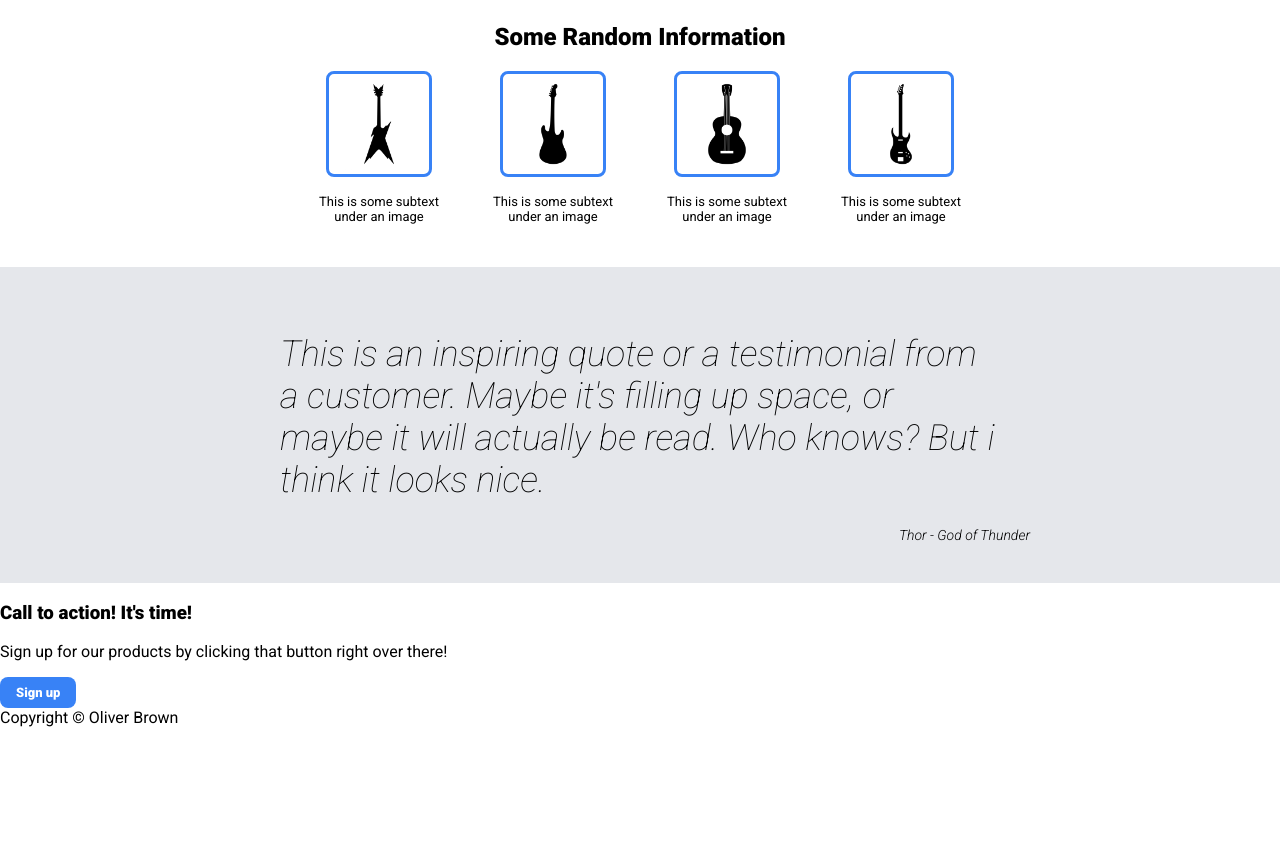
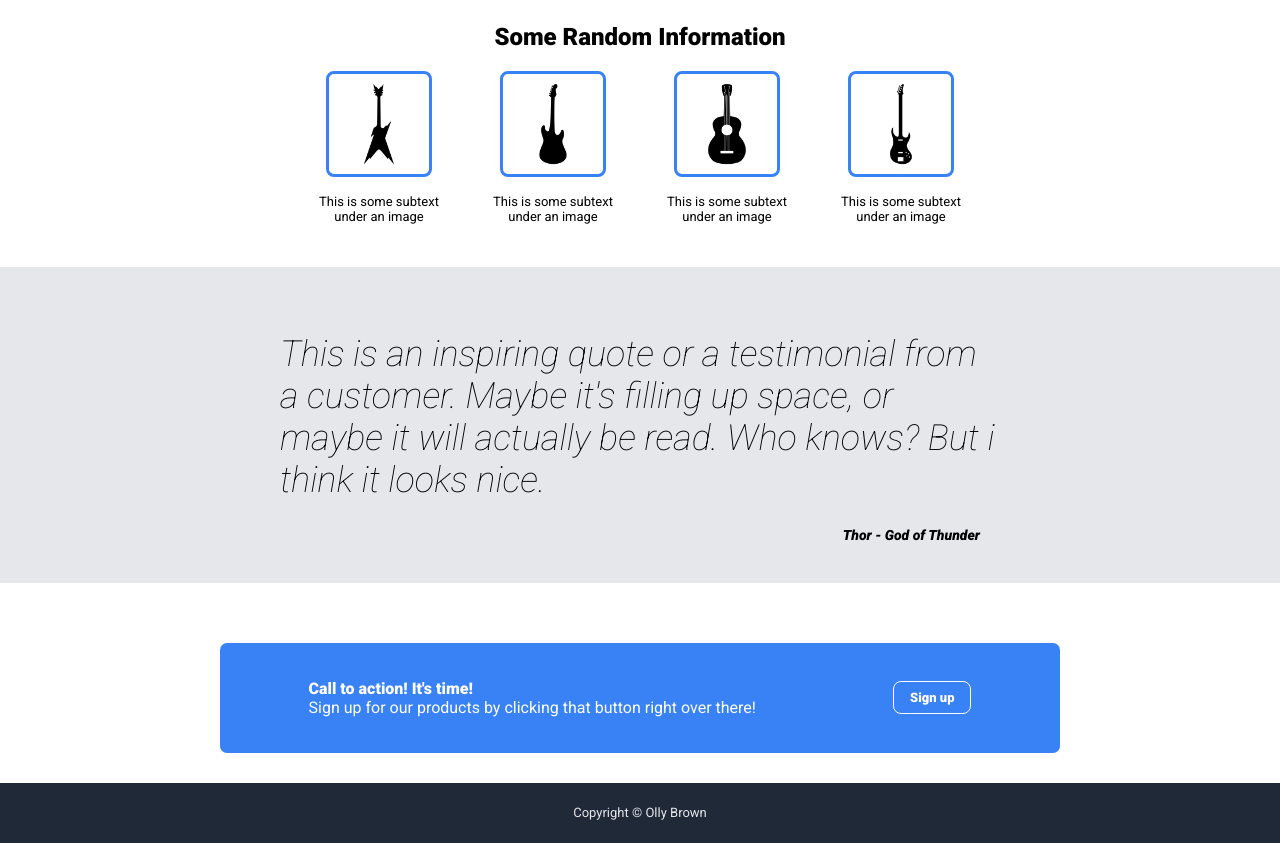
Before and after one commit to ollyplaysguitar/odin-landing-page, a plain HTML site: page index.html in a window 1280 px wide. Shown: the part 384-1227 px from the top of the page. Before the commit the page ends 1111 px from the top, so only its background shows below. Drawn offline with Linux system fonts and the light colour scheme.

Commit message:
ver 1.0 - finished call out and footer

```diff
--- a/index.html
+++ b/index.html
@@ -70,15 +70,14 @@
         <p class="quote-citation">Thor - God of Thunder</p>
       </div>
     </div>
-    <div class="call-to-action">
+    <div class="call-out">
       <div class="call-box">
-        <h3>Call to action! It's time!</h3>
-        <p>Sign up for our products by clicking that button right over there!</p>
+        <p><span class="call-heading">Call to action! It's time!</span>Sign up for our products by clicking that button right over there!</p>
         <button class="sign-up">Sign up</button>
       </div>
     </div>
     <div class="footer">
-      <span>Copyright © Oliver Brown</span>
+      <span>Copyright © Olly Brown</span>
     </div>
   </body>
 </html>
--- a/style.css
+++ b/style.css
@@ -21,6 +21,8 @@ a {
   color: #fff;
   display: flex;
   justify-content: center;
+  padding-left: 10px;
+  padding-right: 10px;
 }
 
 .container {
@@ -102,7 +104,7 @@ button.sign-up {
 .items ul {
   list-style: none;
   display: flex;
-  flex-flow: nowrap row;
+  flex-flow: wrap row;
   gap: 24px;
   margin: 0;
   padding: 0;
@@ -148,13 +150,52 @@ h2 {
   font-size: 14px;
   font-style: italic;
   text-align: right;
-  margin: -10px 10px 0 0;
+  font-weight: bold;
+  margin: -10px 60px 0 0;
 }
 
 .content,
-.quote-area {
+.quote-area,
+.call-box {
   margin-top: 30px;
+  margin-bottom: 30px;
+}
+
+.call-out {
+  display: flex;
+  justify-content: center;
+}
+
+.call-box {
+  display: flex;
+  justify-content: space-around;
+  max-width: 800px;
+  margin-left: 10px;
+  margin-right: 10px;
+  flex: 1 1 auto;
+  background-color: #3882f6;
+  color: #fff;
+  border-radius: 7px;
+  padding: 20px;
+  align-items: center;
+}
+
+.call-box p span {
+  display: block;
+  font-size: 16px;
+  font-weight: bold;
+}
+
+.call-box button {
+  border: 1px solid #fff;
 }
 
 .footer {
+  background-color: #1f2937;
+  height: 60px;
+  display: flex;
+  justify-content: center;
+  align-items: center;
+  color: #e5e7eb;
+  font-size: 13px;
 }
```
